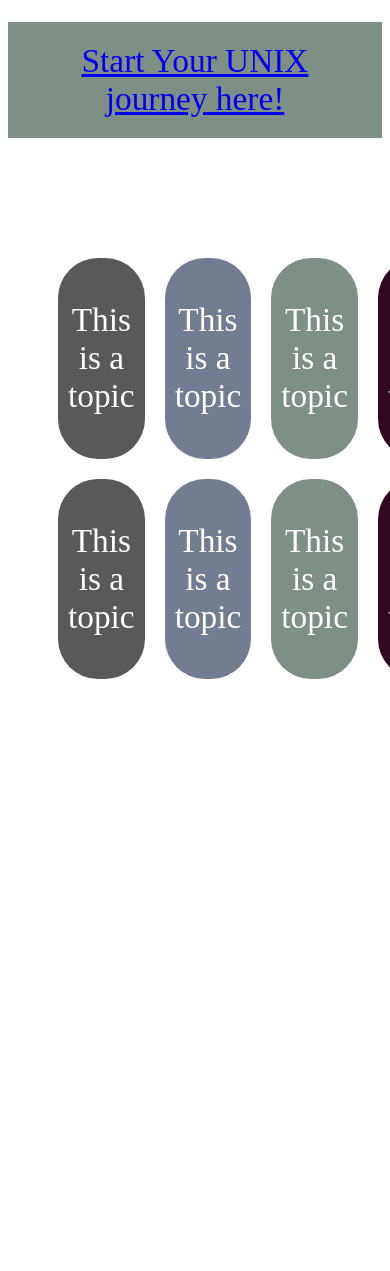
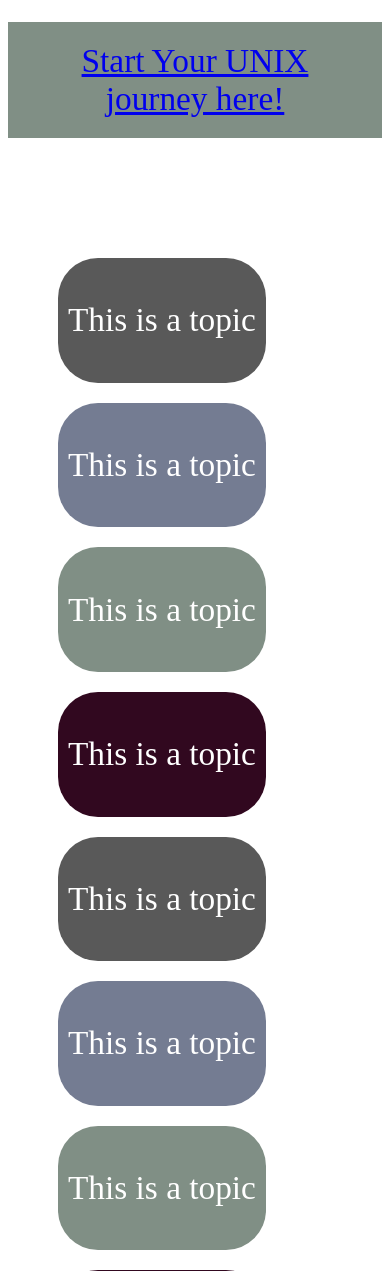
Before and after one commit to ProbAPerson/Steam-Team-W-M-Project, a PHP site: page /home.html in a window 390 px wide; the page is wider, and only the part inside the window is pictured. Shown: the part 58-1329 px from the top of that part. Before the commit the page ends 737 px from the top of that part, so only its background shows below. Run offline with PHP 8.4, Linux system fonts and the light colour scheme.

Commit message:
Update styles.css
added media query that handles the topics buttons (mobile-friendly)

```diff
--- a/styles.css
+++ b/styles.css
@@ -75,3 +75,14 @@ header{
 #eight{
     background-color: #31081F;
 }
+
+@media screen and (max-width:695px) {
+    /*Added media query so that the topics are mobile-friendly for smaller devices */
+    .topics{
+        display: flex;
+        flex-direction: row;
+        flex-wrap: wrap;
+        margin-right: auto;
+    }
+
+}
```
